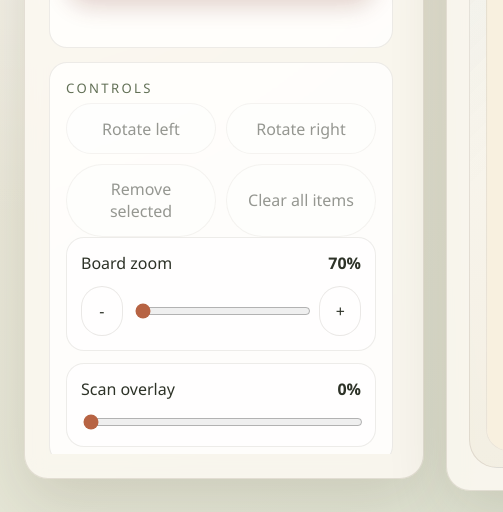
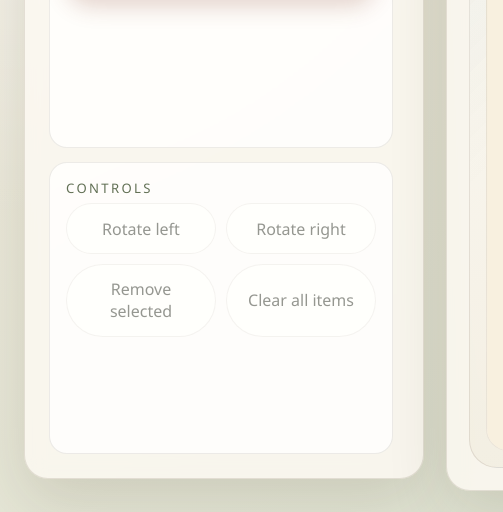
Before and after one commit to vprndsg/yard-planner, a website: page index.html in a window 1280 px wide. Shown: the part 297-809 px from the top of the page, 0-503 px from the left. Drawn offline with Linux system fonts and the light colour scheme.

Commit message:
Remove zoom and overlay controls

```diff
--- a/app.js
+++ b/app.js
@@ -216,12 +216,6 @@
 const rotateRightButton = document.getElementById('rotateRightButton');
 const removeBoxButton = document.getElementById('removeBoxButton');
 const clearAllButton = document.getElementById('clearAllButton');
-const zoomRange = document.getElementById('zoomRange');
-const overlayRange = document.getElementById('overlayRange');
-const zoomValue = document.getElementById('zoomValue');
-const overlayValue = document.getElementById('overlayValue');
-const zoomOutButton = document.getElementById('zoomOutButton');
-const zoomInButton = document.getElementById('zoomInButton');
 const presetButtons = Array.from(document.querySelectorAll('[data-item-kind]'));
 const presetGrid = document.getElementById('presetGrid');
 const librarySearchInput = document.getElementById('librarySearchInput');
@@ -425,9 +419,6 @@
 }
 
 function wireControls() {
-  zoomRange.value = state.zoom.toFixed(2);
-  overlayRange.value = state.overlay.toFixed(2);
-
   addBoxForm.addEventListener('submit', handleAddPlanter);
   boxWidthInput.addEventListener('input', clearFormMessage);
   boxHeightInput.addEventListener('input', clearFormMessage);
@@ -435,10 +426,6 @@
   rotateRightButton.addEventListener('click', () => rotateSelected(90));
   removeBoxButton.addEventListener('click', removeSelectedItem);
   clearAllButton.addEventListener('click', clearAllItems);
-  zoomOutButton.addEventListener('click', () => setZoom(state.zoom - 0.1));
-  zoomInButton.addEventListener('click', () => setZoom(state.zoom + 0.1));
-  zoomRange.addEventListener('input', (event) => setZoom(Number(event.target.value)));
-  overlayRange.addEventListener('input', (event) => setOverlay(Number(event.target.value)));
   presetButtons.forEach((button) => button.addEventListener('click', () => handleAddPresetItem(button.dataset.itemKind)));
   presetButtons.forEach((button) => {
     const config = ITEM_TYPES[button.dataset.itemKind];
@@ -465,7 +452,6 @@
   renderLibraryFilter();
   syncToolPanels();
   renderBoardSize();
-  updateControlText();
   updateActionState();
 }
 
@@ -660,13 +646,6 @@
   plannerSvg.setAttribute('height', String(height));
 }
 
-function updateControlText() {
-  zoomValue.textContent = `${Math.round(state.zoom * 100)}%`;
-  overlayValue.textContent = `${Math.round(state.overlay * 100)}%`;
-  zoomRange.value = state.zoom.toFixed(2);
-  overlayRange.value = state.overlay.toFixed(2);
-}
-
 function updateActionState() {
   const hasSelection = Boolean(state.selectedId);
   rotateLeftButton.disabled = !hasSelection;
@@ -825,20 +804,6 @@
   persist();
   render();
   setFormMessage('Cleared all movable items.', 'info');
-}
-
-function setZoom(nextZoom) {
-  state.zoom = clamp(Number(nextZoom.toFixed(2)), 0.7, 1.8);
-  localStorage.setItem(`${STORAGE_KEY}:zoom`, String(state.zoom));
-  renderBoardSize();
-  updateControlText();
-}
-
-function setOverlay(nextOverlay) {
-  state.overlay = clamp(Number(nextOverlay.toFixed(2)), 0, 0.9);
-  localStorage.setItem(`${STORAGE_KEY}:overlay`, String(state.overlay));
-  renderReferenceOpacity();
-  updateControlText();
 }
 
 function startDrag(event) {
--- a/index.html
+++ b/index.html
@@ -50,28 +50,6 @@
                   <button id="rotateRightButton" type="button" class="ghost">Rotate right</button>
                   <button id="removeBoxButton" type="button" class="ghost">Remove selected</button>
                   <button id="clearAllButton" type="button" class="ghost">Clear all items</button>
-                </div>
-
-                <div class="control-stack">
-                  <div class="slider-card">
-                    <div class="slider-header">
-                      <span>Board zoom</span>
-                      <strong id="zoomValue">100%</strong>
-                    </div>
-                    <div class="slider-row">
-                      <button id="zoomOutButton" type="button" class="ghost small">-</button>
-                      <input id="zoomRange" type="range" min="0.7" max="1.8" step="0.05" value="1" />
-                      <button id="zoomInButton" type="button" class="ghost small">+</button>
-                    </div>
-                  </div>
-
-                  <div class="slider-card">
-                    <div class="slider-header">
-                      <span>Scan overlay</span>
-                      <strong id="overlayValue">58%</strong>
-                    </div>
-                    <input id="overlayRange" type="range" min="0" max="0.9" step="0.05" value="0.58" />
-                  </div>
                 </div>
               </section>
             </div>
--- a/styles.css
+++ b/styles.css
@@ -120,7 +120,6 @@
 
 .app-shell > *,
 .workspace > *,
-.slider-header > *,
 .section-heading > *,
 .box-title > * {
   min-width: 0;
@@ -225,7 +224,6 @@
 .tool-card,
 .selection-card,
 .metric-grid article,
-.slider-card,
 .box-item,
 .empty-state {
   border-radius: 18px;
@@ -254,8 +252,7 @@
   font-size: 1.15rem;
 }
 
-.add-box-form,
-.control-stack {
+.add-box-form {
   display: grid;
   gap: 12px;
 }
@@ -332,31 +329,12 @@
   color: var(--red);
 }
 
-.slider-card {
-  padding: 14px;
-  display: grid;
-  gap: 12px;
-}
-
-.slider-header,
 .section-heading,
 .box-title {
   display: flex;
   justify-content: space-between;
   gap: 14px;
   align-items: center;
-}
-
-.slider-row {
-  display: grid;
-  grid-template-columns: auto minmax(0, 1fr) auto;
-  gap: 10px;
-  align-items: center;
-}
-
-input[type="range"] {
-  width: 100%;
-  accent-color: var(--accent);
 }
 
 .helper-copy {
```
